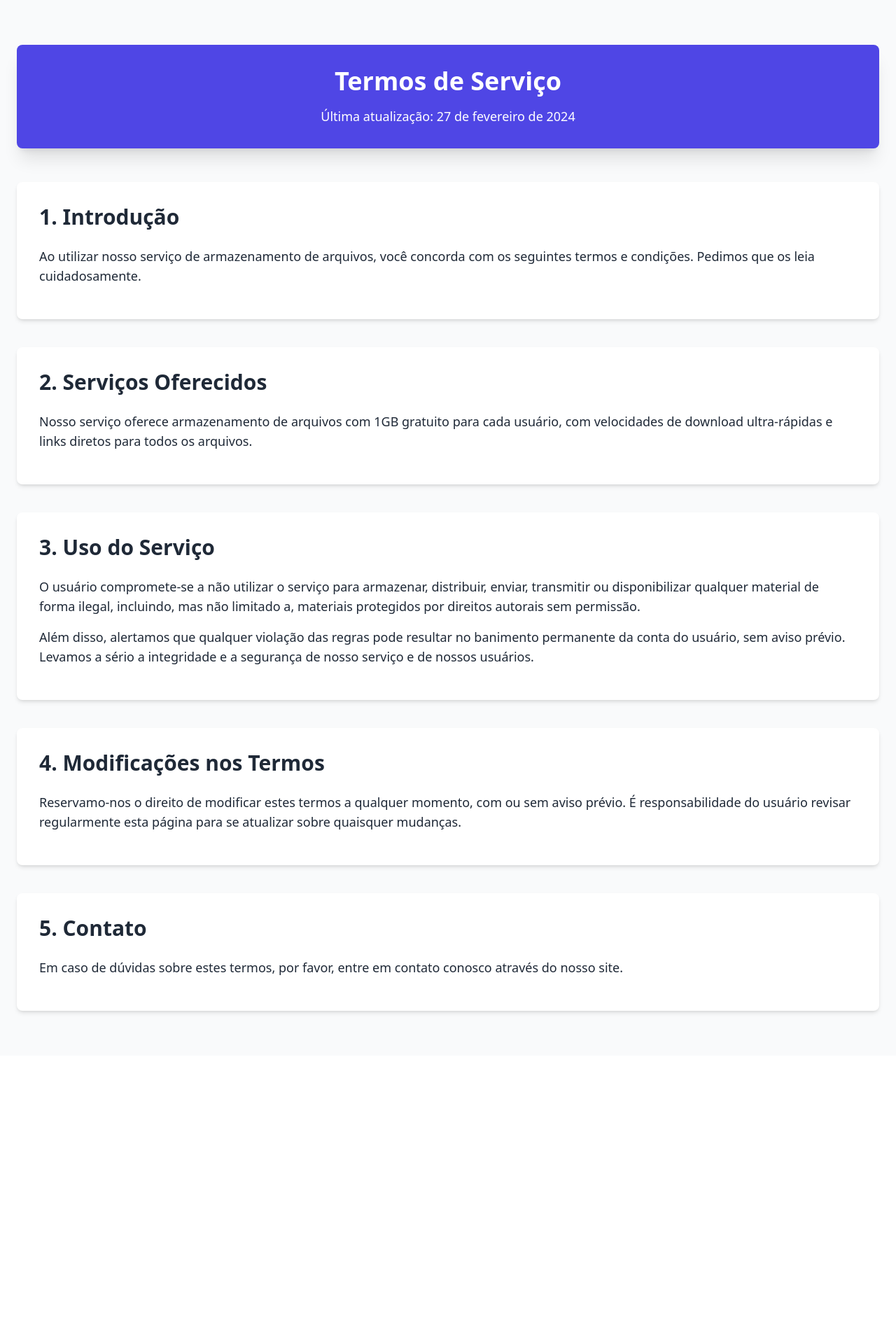
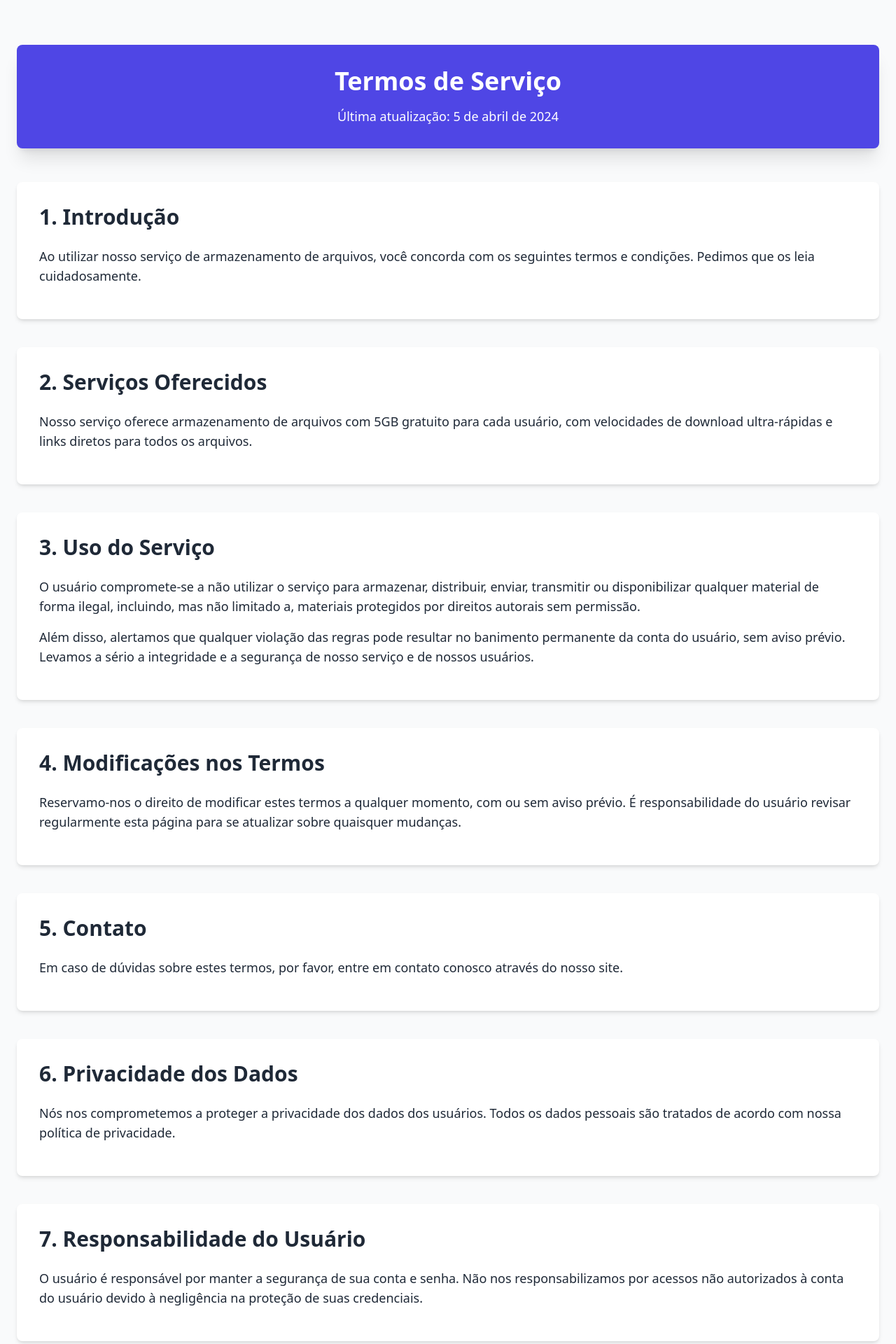
Before and after one commit to viniciusdev772/nextjsnovoapp, a Next.js app: page /termos in a window 1280 px wide. Shown: the top 1920 px of the page at 70% size. Before the commit the page ends 1508 px from the top, so only its background shows below. Built offline with nearby package versions, Linux system fonts and the light colour scheme.

Commit message:
Update termos.js

```diff
--- a/pages/termos.js
+++ b/pages/termos.js
@@ -13,7 +13,7 @@ export default function Termos() {
               Termos de Serviço
             </h1>
             <p className="mt-4 text-lg text-center">
-              Última atualização: 27 de fevereiro de 2024
+              Última atualização: 5 de abril de 2024
             </p>
           </div>
 
@@ -29,7 +29,7 @@ export default function Termos() {
           <section className="mb-10 p-8 bg-white rounded-lg shadow-md">
             <h2 className="text-3xl font-bold mb-6">2. Serviços Oferecidos</h2>
             <p className="text-lg mb-4">
-              Nosso serviço oferece armazenamento de arquivos com 1GB gratuito
+              Nosso serviço oferece armazenamento de arquivos com 5GB gratuito
               para cada usuário, com velocidades de download ultra-rápidas e
               links diretos para todos os arquivos.
             </p>
@@ -63,11 +63,26 @@ export default function Termos() {
             </p>
           </section>
 
-          <section className="p-8 bg-white rounded-lg shadow-md">
+          <section className="mb-10 p-8 bg-white rounded-lg shadow-md">
             <h2 className="text-3xl font-bold mb-6">5. Contato</h2>
             <p className="text-lg mb-4">
               Em caso de dúvidas sobre estes termos, por favor, entre em contato
               conosco através do nosso site.
+            </p>
+          </section>
+
+          {/* Termos adicionais */}
+          <section className="mb-10 p-8 bg-white rounded-lg shadow-md">
+            <h2 className="text-3xl font-bold mb-6">6. Privacidade dos Dados</h2>
+            <p className="text-lg mb-4">
+              Nós nos comprometemos a proteger a privacidade dos dados dos usuários. Todos os dados pessoais são tratados de acordo com nossa política de privacidade.
+            </p>
+          </section>
+
+          <section className="mb-10 p-8 bg-white rounded-lg shadow-md">
+            <h2 className="text-3xl font-bold mb-6">7. Responsabilidade do Usuário</h2>
+            <p className="text-lg mb-4">
+              O usuário é responsável por manter a segurança de sua conta e senha. Não nos responsabilizamos por acessos não autorizados à conta do usuário devido à negligência na proteção de suas credenciais.
             </p>
           </section>
         </div>
```
